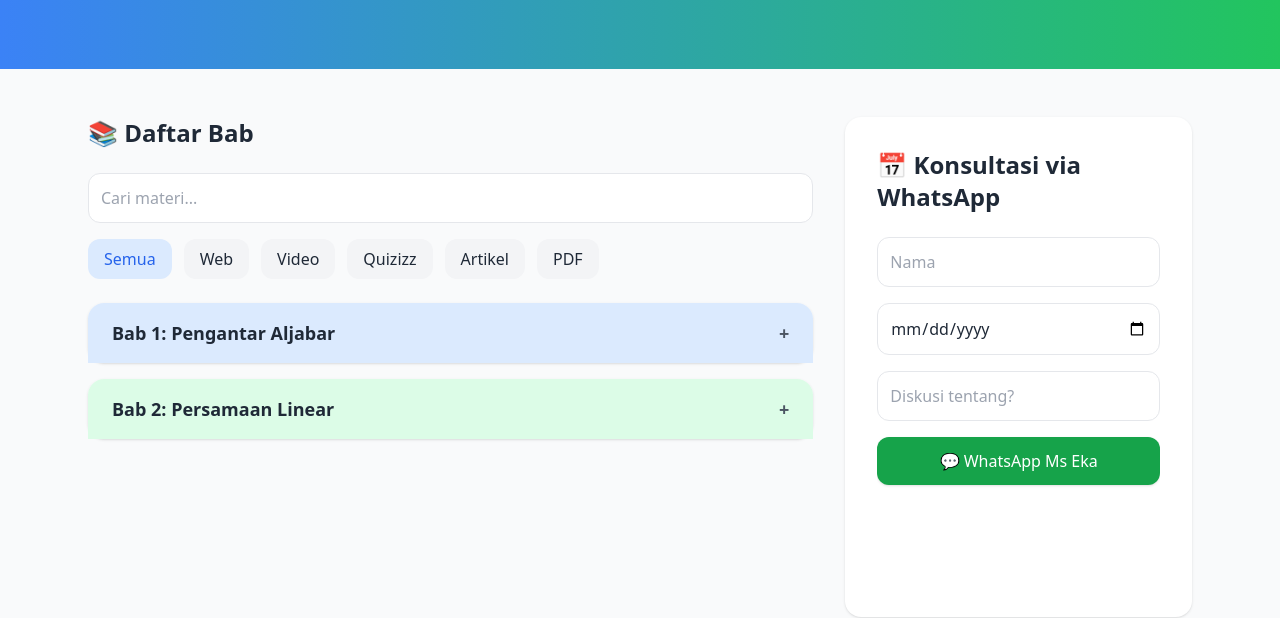
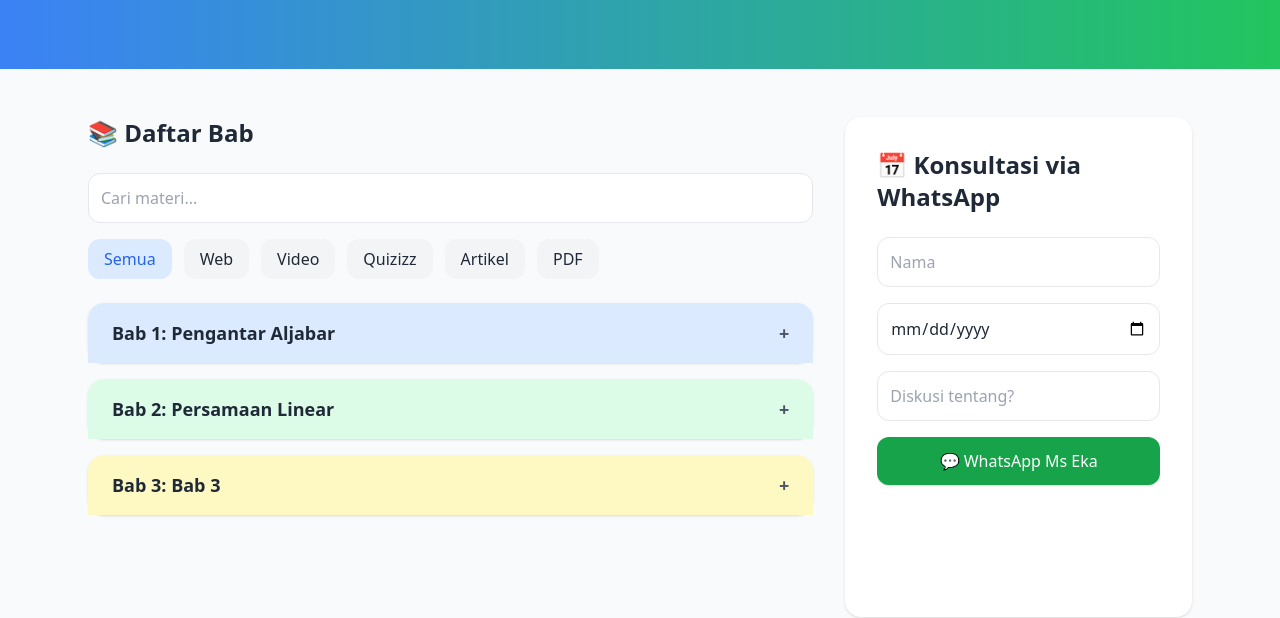
Before and after one commit to Dwipayana270/sumber-belajar, a plain HTML site: page index.html in a window 1280 px wide. Shown: the part 191-809 px from the top of the page. Drawn offline with nearby package versions, Linux system fonts and the light colour scheme; no server answers.

Commit message:
Update index.html

```diff
--- a/index.html
+++ b/index.html
@@ -39,18 +39,6 @@
         }
     </style>
     <script>
-        // Konstanta untuk judul bab
-        const BAB_TITLES = {
-            'bab1': 'Bab 1: Pengantar Aljabar',
-            'bab2': 'Bab 2: Persamaan Linear',
-            'bab3': 'Bab 3: Bab 3',
-        };
-        // Konstanta untuk warna bab
-        const BAB_COLORS = {
-            'bab1': 'bg-blue-100',
-            'bab2': 'bg-green-100',
-            'bab3': 'bg-blue-100',
-        };
         // Toggle accordion Bab
         function toggleBab(id) {
             const el = document.getElementById(id);
@@ -151,13 +139,13 @@
             }
         }
         // Create Bab element
-        function createBabElement(babId) {
+        function createBabElement(babId, title, colorClass) {
             const babDiv = document.createElement('div');
             babDiv.className = 'bg-white rounded-2xl shadow mb-4';
             babDiv.innerHTML = `
         <button onclick="toggleBab('${babId}')"
-                class="w-full text-left px-6 py-4 font-bold text-lg ${BAB_COLORS[babId]} rounded-t-2xl flex justify-between items-center">
-          ${BAB_TITLES[babId]}
+                class="w-full text-left px-6 py-4 font-bold text-lg ${colorClass} rounded-t-2xl flex justify-between items-center">
+          ${title}
           <span class="text-gray-600">+</span>
         </button>
         <div id="${babId}" class="hidden p-6 space-y-4">
@@ -209,20 +197,44 @@
                 babContainer.appendChild(div);
             });
         }
+        // Fetch bab names from the provided URL
+        async function fetchBabNames() {
+            try {
+                const response = await fetch('https://opensheet.elk.sh/1WV1LapUAqDJbgXvhiEvVK0le3bR0oe3Ryae0MCpWdYM/babName');
+                const data = await response.json();
+                return data;
+            } catch (error) {
+                console.error('Error fetching bab names:', error);
+                return [];
+            }
+        }
         // Initialize the page when DOM is loaded
         document.addEventListener('DOMContentLoaded', function () {
             const babContainer = document.getElementById('bab-container');
-            // Create Bab 1
-            const bab1Element = createBabElement('bab1');
-            babContainer.appendChild(bab1Element);
-            populateBab('bab1');
-            // Create Bab 2
-            const bab2Element = createBabElement('bab2');
-            babContainer.appendChild(bab2Element);
-            populateBab('bab2');
+            const colors = ['bg-blue-100', 'bg-green-100', 'bg-yellow-100', 'bg-purple-100', 'bg-pink-100', 'bg-indigo-100'];
 
-            // Set the "Semua" button as active by default
-            document.querySelector('.filter-button').classList.add('filter-active');
+            // Fetch bab names and create elements
+            fetchBabNames().then(babNames => {
+                if (babNames.length === 0) {
+                    // Fallback to hard-coded if fetch fails
+                    babNames = [
+                        { "Nama Bab": "Bab 1: Pengantar Aljabar" },
+                        { "Nama Bab": "Bab 2: Persamaan Linear" },
+                        { "Nama Bab": "Bab 3: Bab 3" }
+                    ];
+                }
+
+                babNames.forEach((bab, index) => {
+                    const babId = `bab${index+1}`;
+                    const colorClass = colors[index % colors.length];
+                    const babElement = createBabElement(babId, bab["Nama Bab"], colorClass);
+                    babContainer.appendChild(babElement);
+                    populateBab(babId);
+                });
+
+                // Set the "Semua" button as active by default
+                document.querySelector('.filter-button').classList.add('filter-active');
+            });
         });
     </script>
 </head>
```
